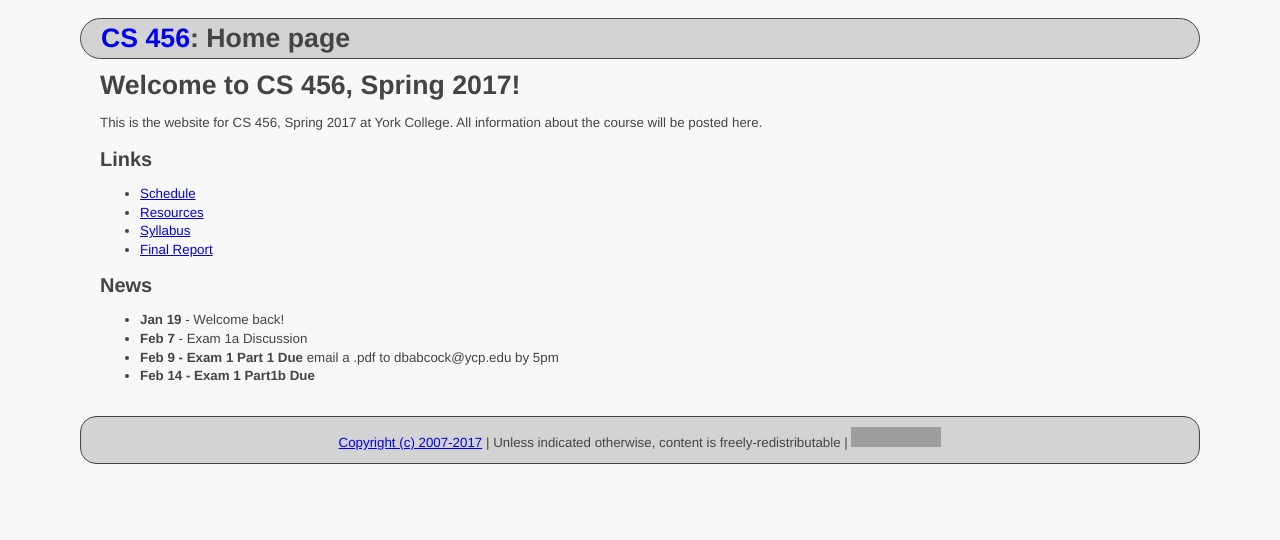
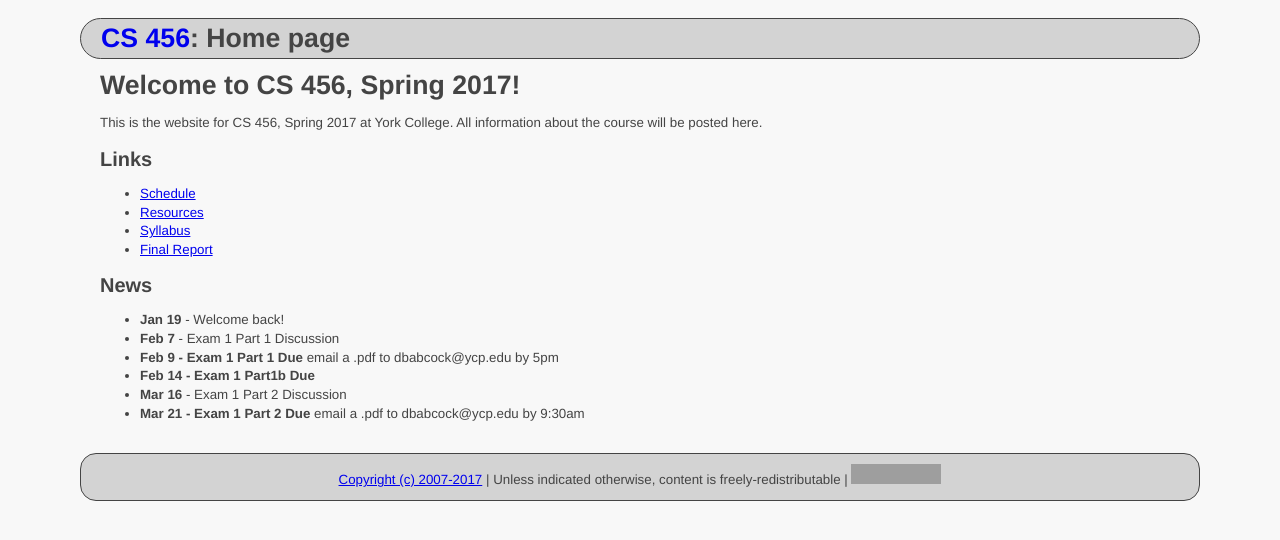
Before and after one commit to ycpcs/cs456-spring2017, a Jekyll site: the page built from index.md, in a window 1280 px wide. Shown: the top 540 px of the page. Built offline with Jekyll 4.4.1, drawn with Linux system fonts in a browser that asks for light colours; grey boxes are pictures that could not be loaded.

```diff
--- a/index.md
+++ b/index.md
@@ -17,9 +17,11 @@ All information about the course will be posted here.
 
 ## News
 * **Jan 19** - Welcome back!
-* **Feb 7** - Exam 1a Discussion
+* **Feb 7** - Exam 1 Part 1 Discussion
 * **Feb 9 - Exam 1 Part 1 Due** email a .pdf to dbabcock@ycp.edu by 5pm
 * **Feb 14 - Exam 1 Part1b Due**
+* **Mar 16** - Exam 1 Part 2 Discussion
+* **Mar 21 - Exam 1 Part 2 Due** email a .pdf to dbabcock@ycp.edu by 9:30am
 
 
 <!--
```
Also changed, not shown: schedule/index.md (+2 -2 lines).
